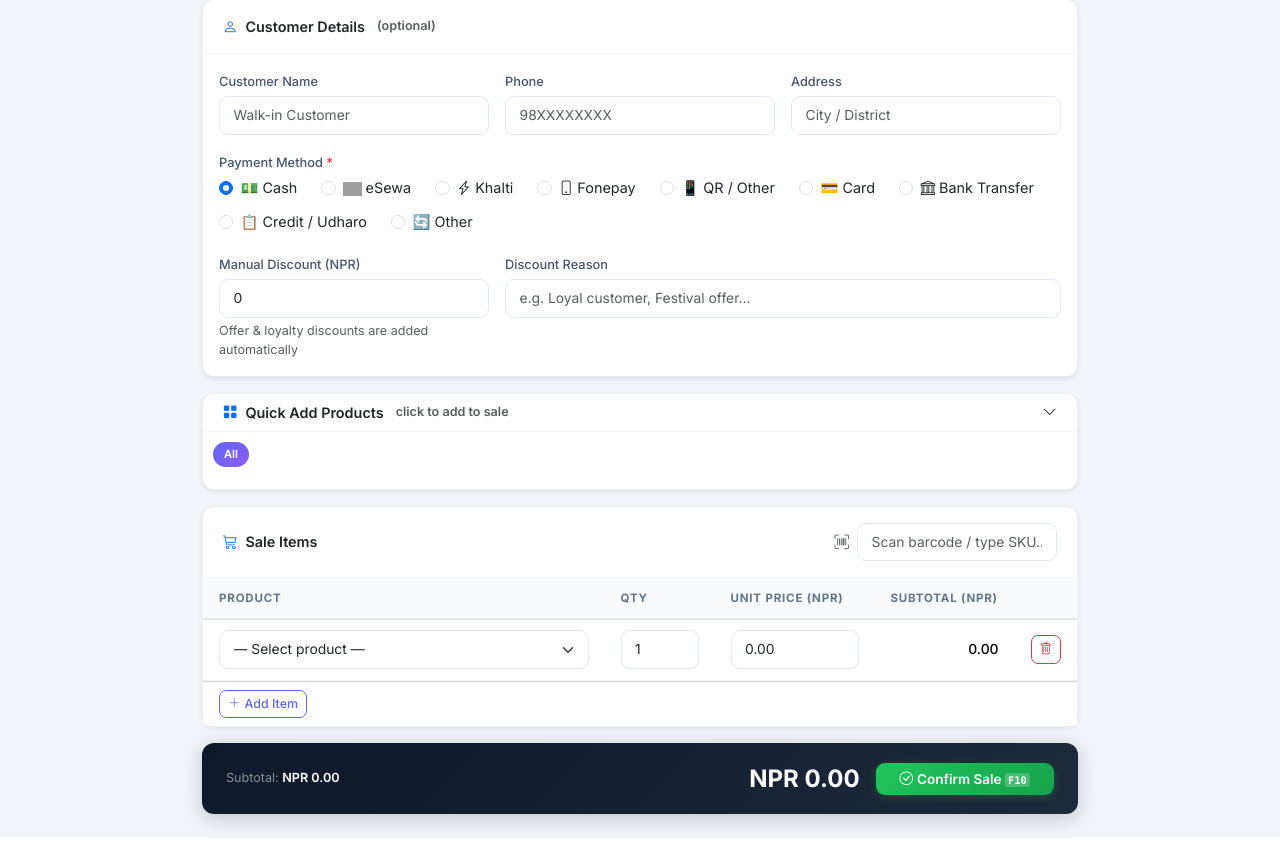
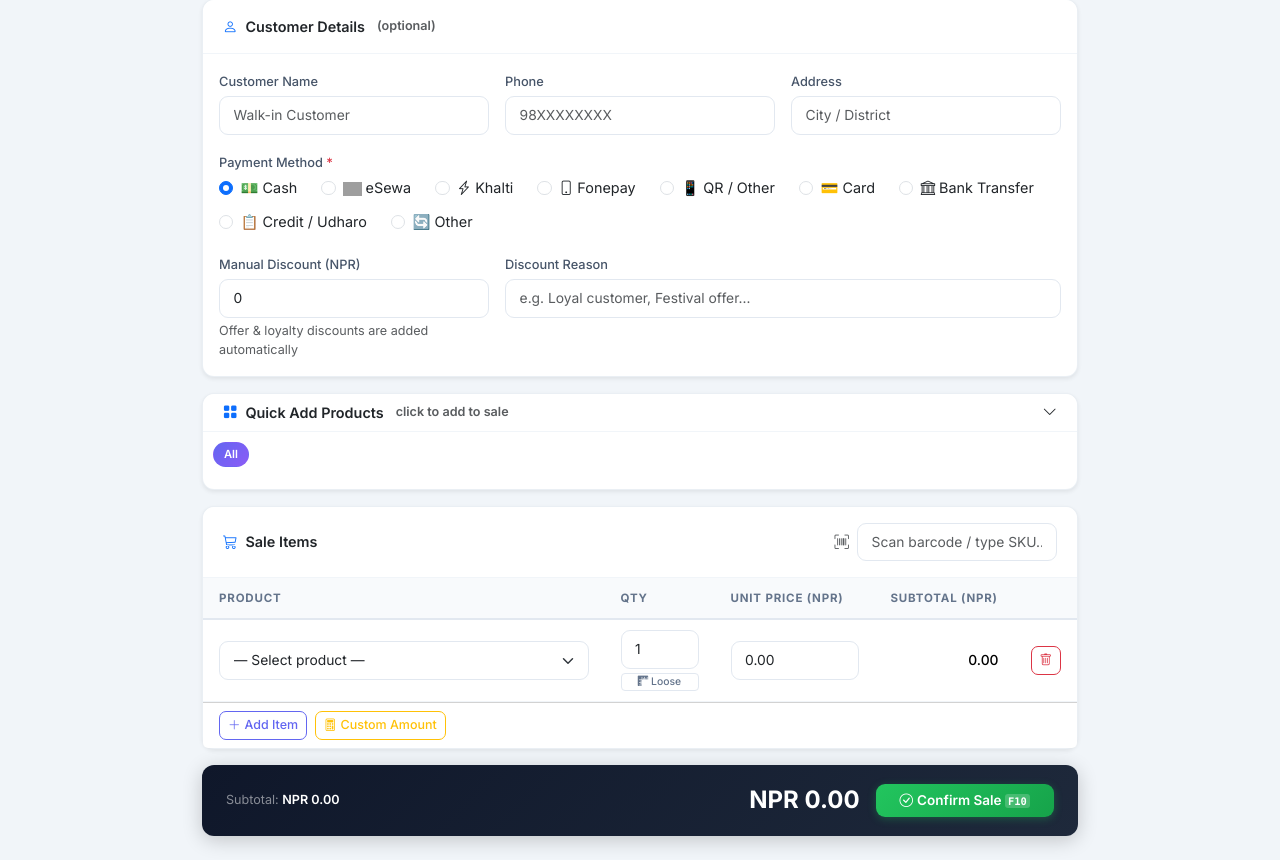
Before and after one commit to sureshthapa1/smartmart, a Python web app: template smart_mart/templates/sales/create.html in a window 1280 px wide. Shown: the part 144-1004 px from the top of the page. Before the commit the page ends 982 px from the top, so only its background shows below. Run offline with Jinja, Linux system fonts and the light colour scheme; the template is opened without the code that fills it, so the values that code supplies are empty; grey boxes are pictures that could not be loaded.

Commit message:
feat: loose/open quantity billing by weight + 2 bug fixes
Loose weight billing (sales/create.html):
- Each sale row now has a 'Loose' toggle button (ruler icon)
- When toggled ON: shows a grams input field + live price preview
- Auto-calculates price from the product's per-kg rate:
  e.g. Almonds NPR 1000/kg, enter 150g → price auto-fills NPR 150
- Qty locked to 1 for loose items (cashier enters weight, not qty)
- Toggle OFF restores normal qty/price entry
- Price preview shows 'NPR X' live as weight is typed
- Works with all existing discount, offer, loyalty calculations

Bug fixes:
- stock_take/list.html: takes[-1] → takes|last (Jinja2 doesn't
  support negative indexing on SQLAlchemy result lists → 500 error)
- returns/routes.py: fixed cartesian SQL warning by assigning
  stmt.subquery() to sq once instead of calling it 3 times

```diff
--- a/smart_mart/templates/sales/create.html
+++ b/smart_mart/templates/sales/create.html
@@ -384,9 +384,13 @@
             </table>
           </div>
         </div>
-        <div class="card-footer bg-white">
+        <div class="card-footer bg-white d-flex gap-2">
           <button type="button" class="btn btn-outline-primary btn-sm" id="addItemBtn">
             <i class="bi bi-plus-lg me-1"></i>Add Item
+          </button>
+          <button type="button" class="btn btn-outline-warning btn-sm" id="addCustomAmtBtn"
+                  title="For loose/weight items — enter any amount directly">
+            <i class="bi bi-calculator me-1"></i>Custom Amount
           </button>
         </div>
       </div>
@@ -687,8 +691,23 @@
           </select>
         </td>
         <td>
-          <input type="number" class="form-control form-control-sm qty-input"
-                 name="items[${idx}][quantity]" min="1" value="${qty || 1}" required>
+          <div class="d-flex flex-column gap-1">
+            <input type="number" class="form-control form-control-sm qty-input"
+                   name="items[${idx}][quantity]" min="1" value="${qty || 1}" required>
+            <!-- Loose weight mode (hidden by default) -->
+            <div class="loose-mode" style="display:none;">
+              <div class="input-group input-group-sm">
+                <input type="number" class="form-control form-control-sm weight-input"
+                       min="0" step="1" placeholder="grams" title="Weight in grams">
+                <span class="input-group-text" style="font-size:.7rem;padding:2px 5px;">g</span>
+              </div>
+              <div class="text-muted" style="font-size:.65rem;">= NPR <span class="loose-price-preview">0</span></div>
+            </div>
+            <button type="button" class="btn btn-outline-secondary btn-sm loose-toggle py-0"
+                    style="font-size:.65rem;border-radius:4px;" title="Toggle loose/open quantity by weight">
+              <i class="bi bi-rulers"></i> Loose
+            </button>
+          </div>
         </td>
         <td>
           <input type="number" class="form-control form-control-sm price-input"
@@ -713,6 +732,43 @@
       const qty = tr.querySelector('.qty-input');
       const price = tr.querySelector('.price-input');
       const removeBtn = tr.querySelector('.remove-btn');
+      const looseToggle = tr.querySelector('.loose-toggle');
+      const looseMode   = tr.querySelector('.loose-mode');
+      const weightInput = tr.querySelector('.weight-input');
+      const loosePrev   = tr.querySelector('.loose-price-preview');
+
+      // ── Loose mode toggle ──────────────────────────────────────────────
+      let isLoose = false;
+      looseToggle.addEventListener('click', () => {
+        isLoose = !isLoose;
+        looseMode.style.display = isLoose ? '' : 'none';
+        looseToggle.classList.toggle('btn-warning', isLoose);
+        looseToggle.classList.toggle('btn-outline-secondary', !isLoose);
+        if (isLoose) {
+          qty.value = 1;              // lock qty to 1 for loose items
+          qty.readOnly = true;
+          weightInput.focus();
+        } else {
+          qty.readOnly = false;
+          price.dataset.manuallyEdited = '';  // allow price to reset
+        }
+        updateRowSubtotal(tr); recalcTotal();
+      });
+
+      // ── Weight input: auto-calculate price from per-kg rate ────────────
+      weightInput && weightInput.addEventListener('input', () => {
+        const grams = parseFloat(weightInput.value) || 0;
+        const perKgPrice = parseFloat(
+          sel.options[sel.selectedIndex]?.dataset?.price || 0
+        );
+        if (perKgPrice > 0 && grams > 0) {
+          const calculatedPrice = Math.round(perKgPrice * grams / 1000 * 100) / 100;
+          price.value = calculatedPrice.toFixed(2);
+          price.dataset.manuallyEdited = '1';
+          loosePrev.textContent = calculatedPrice.toFixed(0);
+        }
+        updateRowSubtotal(tr); recalcTotal();
+      });
 
       sel.addEventListener('change', () => {
         const opt = sel.options[sel.selectedIndex];
@@ -854,7 +910,61 @@
     }
 
     document.getElementById('addItemBtn').addEventListener('click', () => addRow());
+    document.getElementById('addCustomAmtBtn').addEventListener('click', () => addCustomAmtRow());
     addRow();
+
+    // ── Custom Amount Row (loose/weight items — cashier types amount directly) ─
+    function addCustomAmtRow(description='', amount='') {
+      const idx = rowIndex++;
+      const tbody = document.getElementById('itemsBody');
+      const tr = document.createElement('tr');
+      tr.dataset.idx = idx;
+      tr.className = 'sale-item-row custom-amt-row';
+      tr.innerHTML = `
+        <td colspan="2">
+          <div class="d-flex align-items-center gap-2">
+            <span class="badge bg-warning text-dark" style="font-size:.65rem;flex-shrink:0;">Custom</span>
+            <input type="text" class="form-control form-control-sm custom-desc-input"
+                   placeholder="Item description (e.g. Cashew 150g)"
+                   value="${description}"
+                   style="min-width:0;">
+            <input type="hidden" name="items[${idx}][product_id]" value="0">
+            <input type="hidden" class="qty-input" name="items[${idx}][quantity]" value="1">
+          </div>
+        </td>
+        <td>
+          <input type="number" class="form-control form-control-sm price-input custom-amt-input"
+                 name="items[${idx}][unit_price]" min="0.01" step="0.01"
+                 placeholder="Amount (NPR)"
+                 value="${amount}" required>
+        </td>
+        <td class="subtotal-cell text-end fw-medium">${amount || '0.00'}</td>
+        <td class="text-center">
+          <button type="button" class="btn btn-sm btn-outline-danger remove-btn">
+            <i class="bi bi-trash"></i>
+          </button>
+        </td>
+      `;
+      tbody.appendChild(tr);
+
+      const amtInput = tr.querySelector('.custom-amt-input');
+      const descInput = tr.querySelector('.custom-desc-input');
+      const removeBtn = tr.querySelector('.remove-btn');
+
+      // Sync description to a hidden product_id=0 with note
+      descInput.addEventListener('input', () => {
+        // Store description so it shows on receipt — append to discount note if needed
+      });
+      amtInput.addEventListener('input', () => {
+        const v = parseFloat(amtInput.value) || 0;
+        tr.querySelector('.subtotal-cell').textContent = v.toFixed(2);
+        recalcTotal();
+      });
+      removeBtn.addEventListener('click', () => { tr.remove(); recalcTotal(); });
+
+      if (amount) recalcTotal();
+      amtInput.focus();
+    }
   </script>
   <script src="https://cdn.jsdelivr.net/npm/bootstrap@5.3.3/dist/js/bootstrap.bundle.min.js"></script>
 
```
